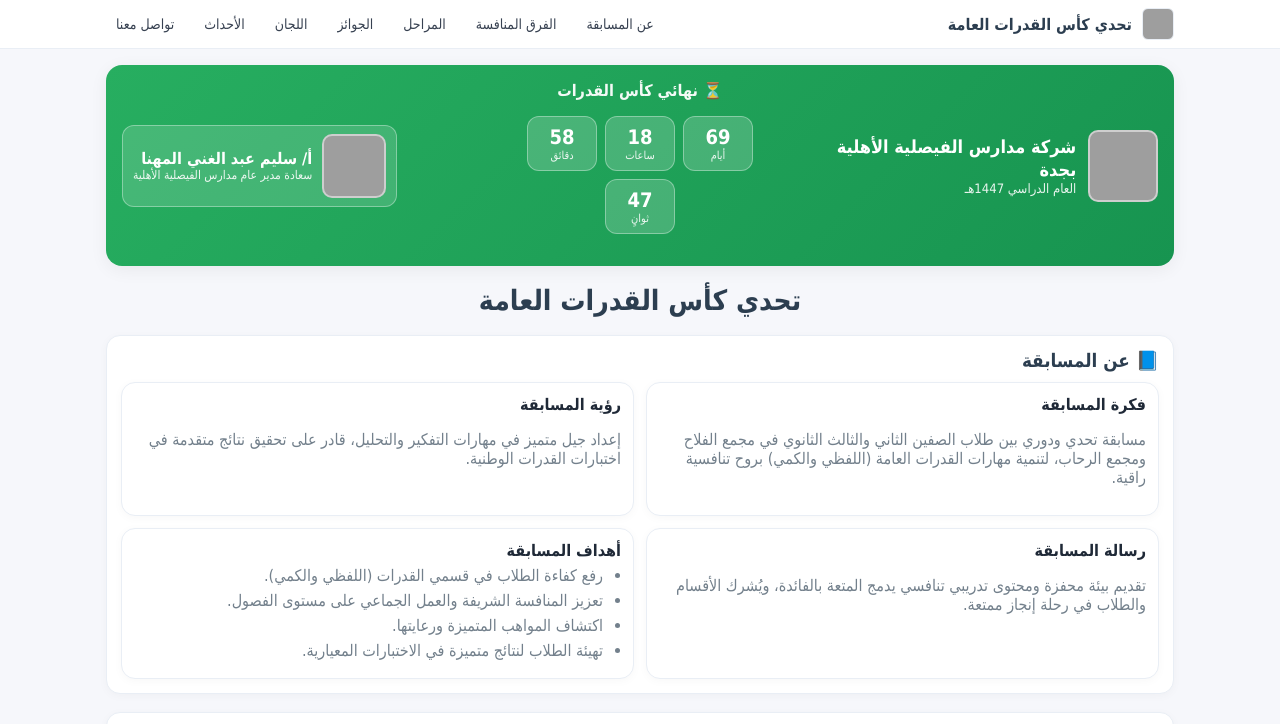
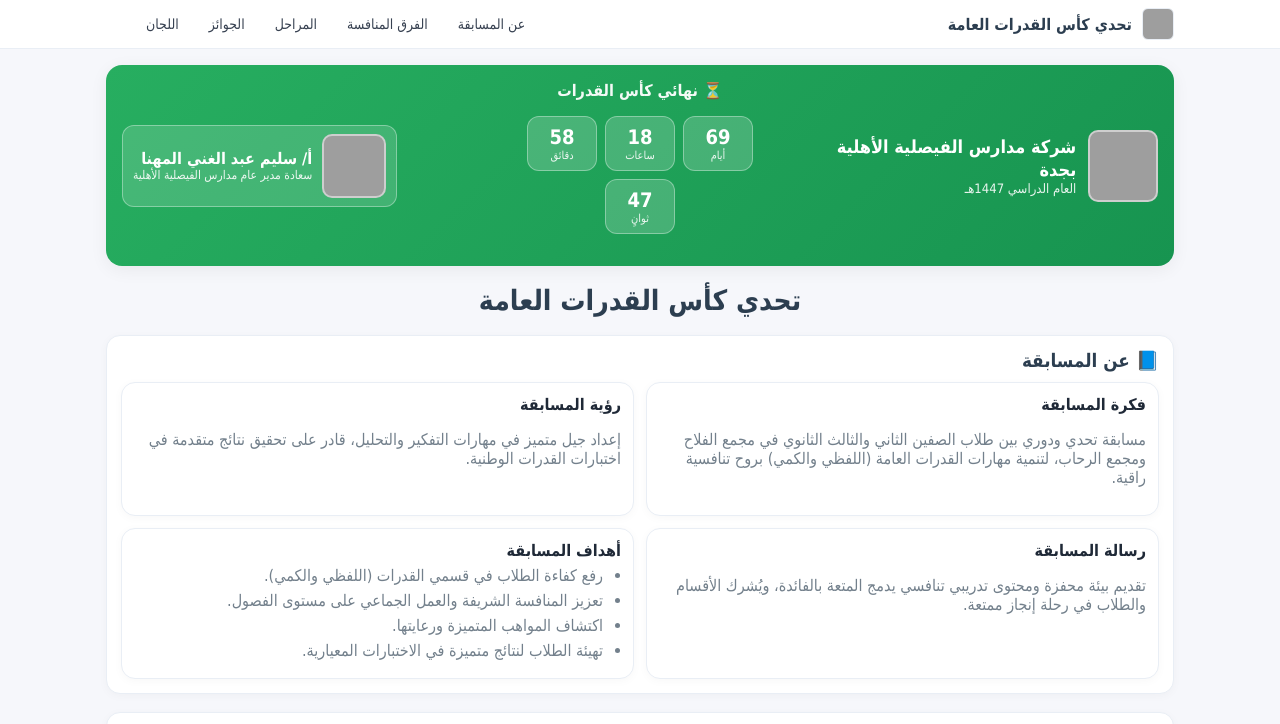
Before and after one commit to mostafanafie8-web/kas-qudrat, a plain HTML site: page index.html in a window 1280 px wide. Shown: the top 724 px of the page. Drawn offline with Linux system fonts and the light colour scheme; grey boxes are pictures that could not be loaded.

Commit message:
Update index.html

```diff
--- a/index.html
+++ b/index.html
@@ -144,8 +144,8 @@
         <a href="#stages">المراحل</a>
         <a href="#prizes">الجوائز</a>
         <a href="#teams">اللجان</a>
-        <a href="#events">الأحداث</a>
-              <a href="#events">تواصل معنا</a>
+        <a
+
       </nav>
     </div>
   </div>
```
